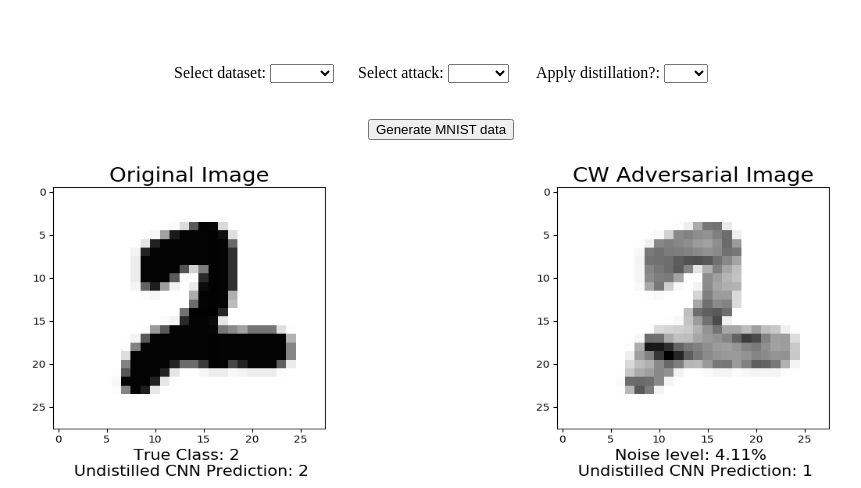
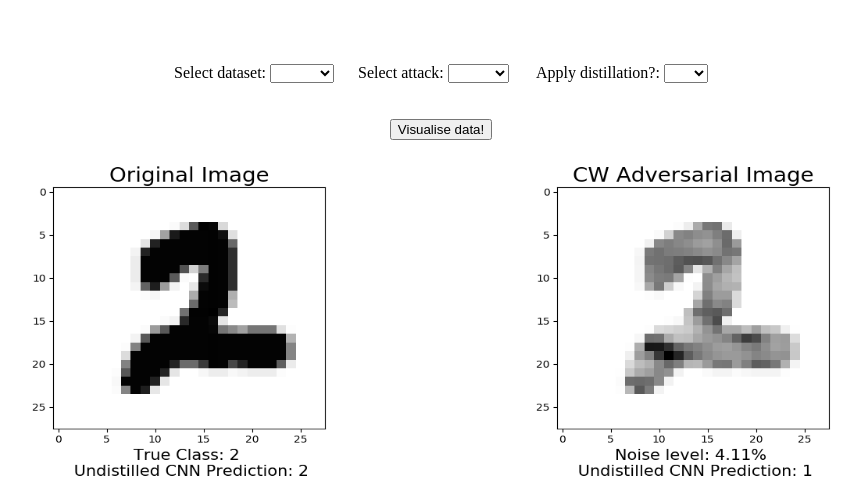
Before and after one commit to kizzen/arben, a Flask app: template templates/enternum.html in a window 1280 px wide. Shown: the part 88-576 px from the top of the page, without its empty margins (199-1060 px from the left). Run offline with Flask 2, Linux system fonts and the light colour scheme; the template is opened without the code that fills it, so the values that code supplies are empty.

Commit message:
change submit button

```diff
--- a/templates/enternum.html
+++ b/templates/enternum.html
@@ -79,7 +79,7 @@
 
 <div>
   <br><br>
-  <button name="vizbtn" type="submit">Generate MNIST data</button>
+  <button name="vizbtn" type="submit">Visualise data!</button>
 </div>
 
 </form>
```
